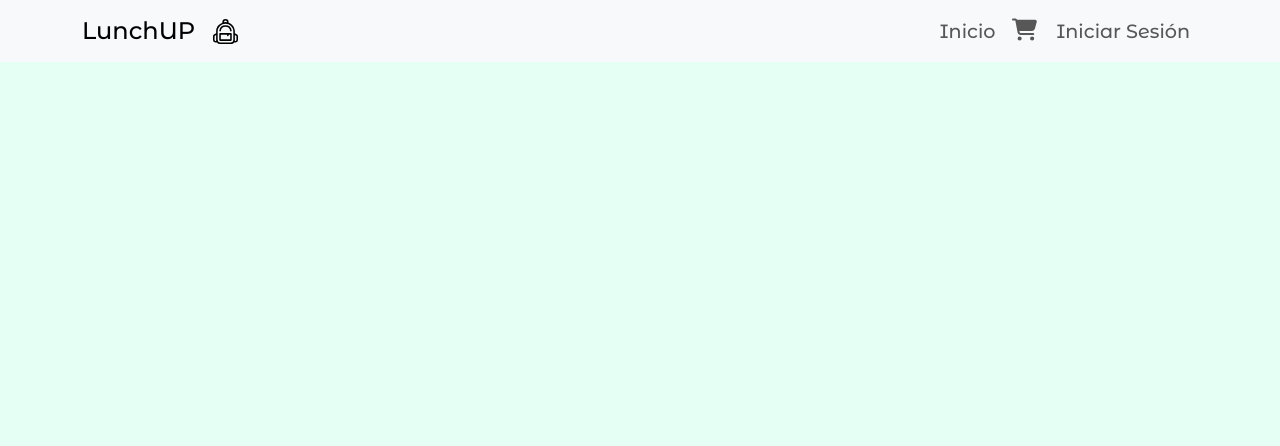
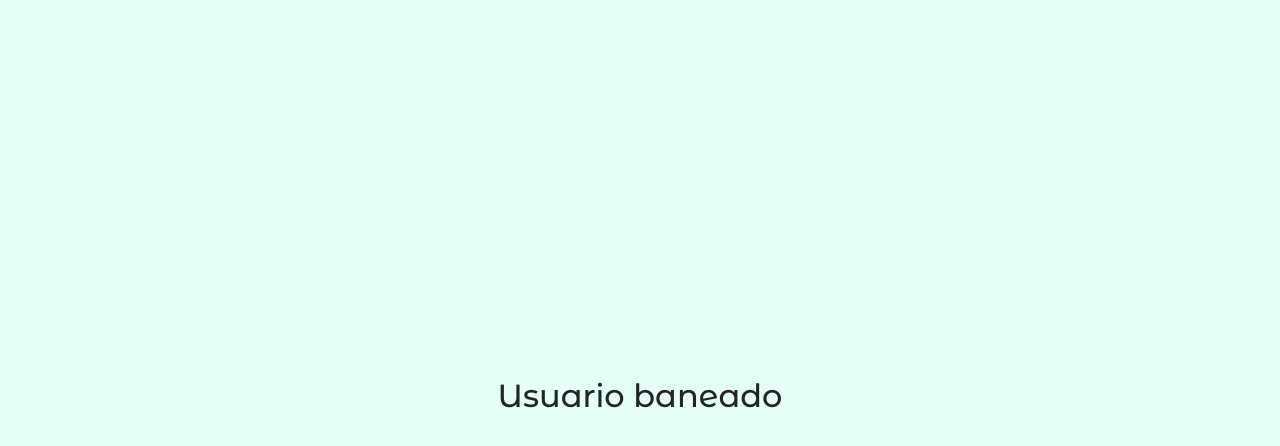
Before and after one commit to LaunchUP-INC/LunchUP-FRONT, a React (Vite) app: page /banned in a window 1280 px wide. Shown: the top 446 px of the page. Built offline with nearby package versions, Linux system fonts and the light colour scheme.

Commit message:
Se agrego la ruta para los usuarios baneados

```diff
--- a/src/App.jsx
+++ b/src/App.jsx
@@ -18,6 +18,7 @@ import PaymentErrorView from "./Views/PaymentErrorView";
 import { ProtectedRoute, ProtectAdminRoutes } from "./Views/RoutesProtection/RoutesProtection";
 import BuyHistory from "./Views/BuyHistory";
 import ChildViewDetails from "./Views/ChildViewDetails";
+import BannedView from "./Views/BannedView";
 function App() {
 
 
@@ -35,8 +36,9 @@ function App() {
         <Route path="/profile/edit" element={<ProtectedRoute><ProfileEdit /></ProtectedRoute>} />
         <Route path="/profile/children" element={<ProtectedRoute><ChildViewDetails /></ProtectedRoute>} />
         <Route path="/history" element={<ProtectedRoute><BuyHistory /></ProtectedRoute>} />
-        <Route path="/payment-success" element={<PaymentSuccessView />} />
-        <Route path="/payment-error" element={<PaymentErrorView />} />
+        <Route path="/payment-success" element={<ProtectedRoute><PaymentSuccessView /></ProtectedRoute>} />
+        <Route path="/payment-error" element={<ProtectedRoute><PaymentErrorView /></ProtectedRoute>} />
+        <Route path="/banned" element={<BannedView />} />
 
         {/*Rutas para ADMIN */}
         <Route path="/admin/*" element={<ProtectAdminRoutes><AdminView /></ProtectAdminRoutes>} />
--- /dev/null
+++ b/src/Views/BannedView.jsx
@@ -0,0 +1,14 @@
+import Banned from "../components/Banned/Banned";
+
+
+const BannedView = () =>{
+
+    return (
+        <div>
+            <Banned />
+        </div>
+    )
+
+}
+
+export default BannedView;
--- a/src/Views/RoutesProtection/RoutesProtection.jsx
+++ b/src/Views/RoutesProtection/RoutesProtection.jsx
@@ -10,7 +10,7 @@ export const ProtectedRoute = ({ children }) => {
     const location = useLocation();
     const [isLoading, setIsLoading] = useState(true);
 
-    console.log(isAuthenticated);
+    // console.log(isAuthenticated);
     useEffect(() => {
         if (!authLoading) {
             setIsLoading(false);
@@ -21,9 +21,14 @@ export const ProtectedRoute = ({ children }) => {
         return <Loader />;
     }
 
+
     if (!isAuthenticated && !user && !["/", "/login", "/signup"].includes(location.pathname)) {
-       return  <Navigate to="/login" state={{ from: location }} />;
+        return  <Navigate to="/login" state={{ from: location }} />;
 
+    }
+
+    if(user && user.banned){
+        return  <Navigate to="/banned" state={{ from: location }} />;
     }
 
     return children;
@@ -55,5 +60,9 @@ export const ProtectAdminRoutes = ({ children }) => {
         return <Navigate to="/home" state={{ from: location }} />;
     }
 
+    if(user.banned){
+        return  <Navigate to="/banned" state={{ from: location }} />;
+    }
+
     return children;
 };
--- /dev/null
+++ b/src/components/Banned/Banned.jsx
@@ -0,0 +1,13 @@
+import { Container } from "react-bootstrap";
+
+
+const Banned = () => {
+    return (
+        <Container className="d-flex justify-content-center align-items-center vh-100">
+            <h2>Usuario baneado</h2>
+        </Container>
+    )
+}
+
+
+export default Banned;
--- a/src/components/Nav/Nav.jsx
+++ b/src/components/Nav/Nav.jsx
@@ -14,7 +14,7 @@ const NavigationBar = () => {
     const location = useLocation();
     const user = useSelector((state) => state.user);
     const shoppingCart = useSelector((state) => state.shoppingCart);
-    const pathToHideNav = ["/", "/login", "/signup", "/admin"];
+    const pathToHideNav = ["/", "/login", "/signup", "/admin" , "/banned"];
     const shouldHideNav = pathToHideNav.includes(location.pathname);
     const { isAuthenticated } = useAuth0();
     const [isLoged, setIsLoged] = useState(false);
```
